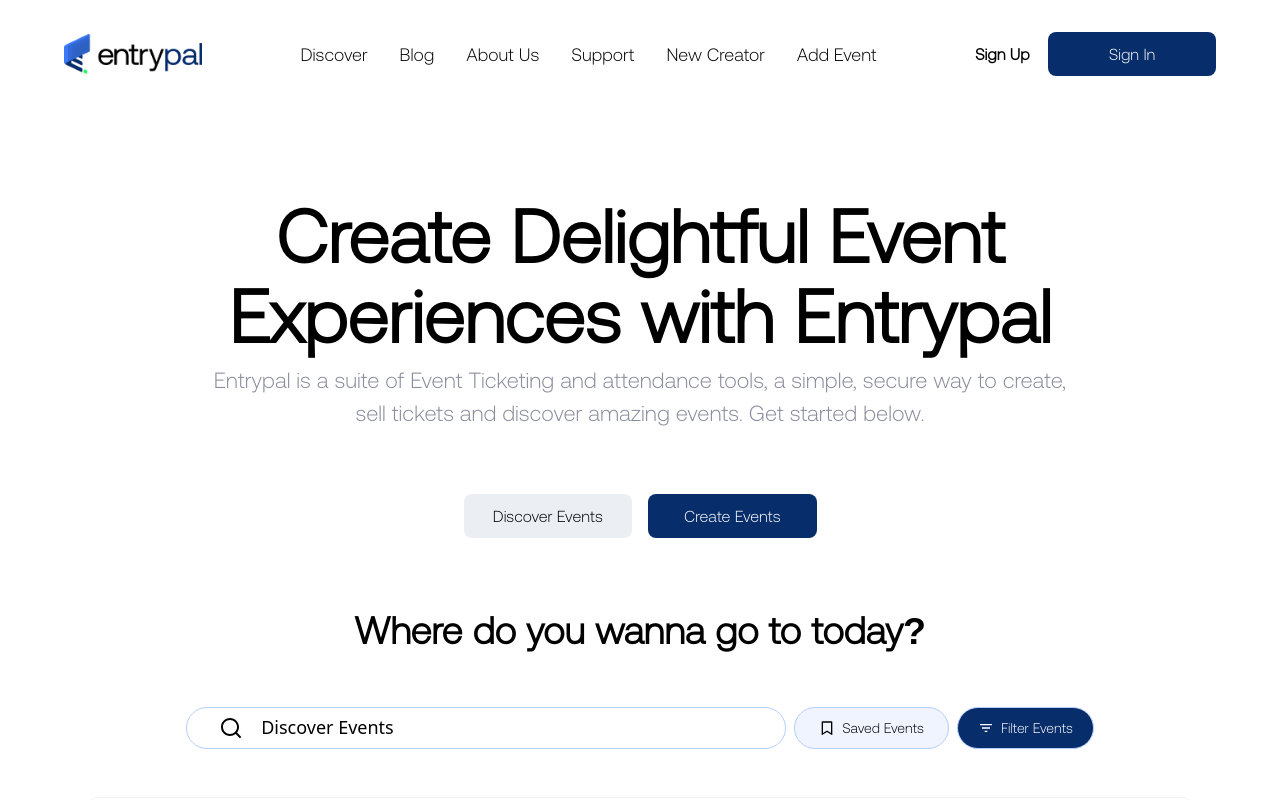
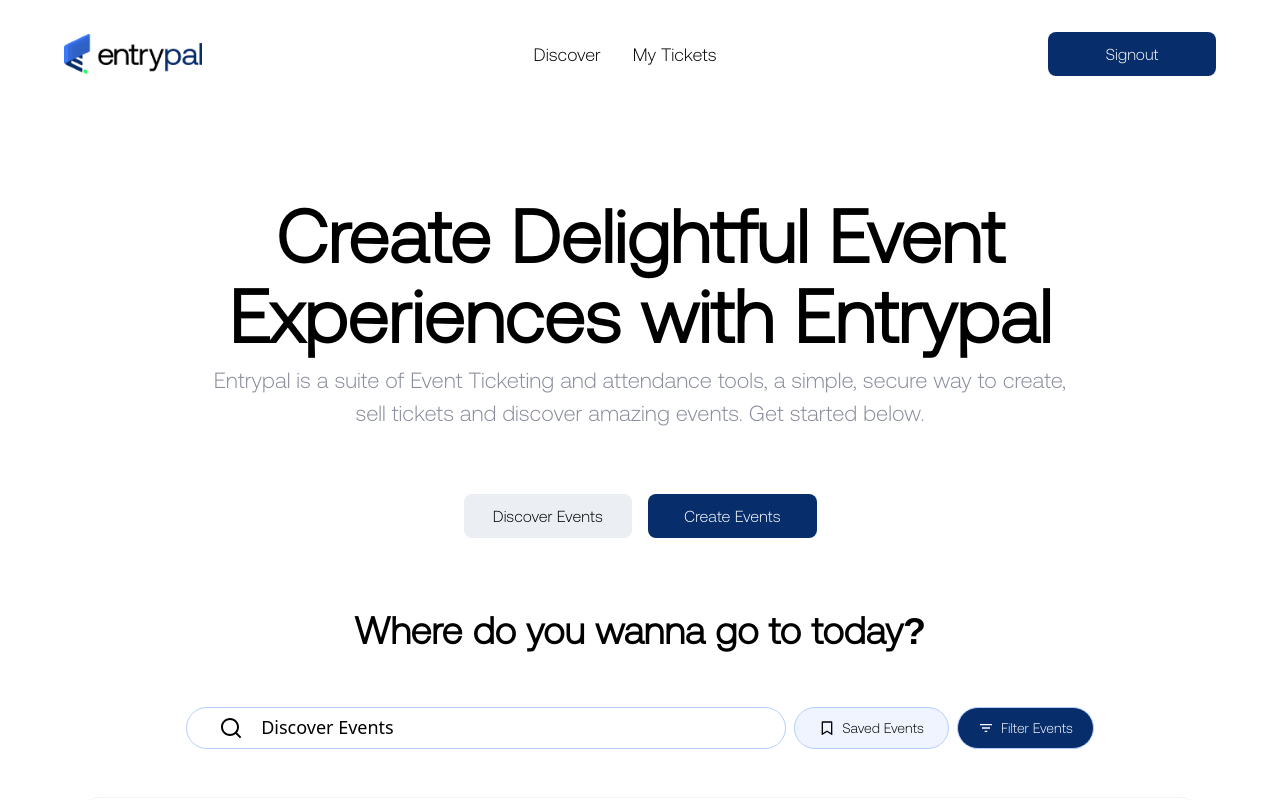
Before and after one commit to nnaemyx/webapp, a Next.js app: page / in a window 1280 px wide. Shown: the top 800 px of the page. Built offline with nearby package versions, Linux system fonts and the light colour scheme; sample sign-in values are in the browser's storage.

Commit message:
dashboard

```diff
--- a/app/(primary)/_components/Mobilenav.tsx
+++ b/app/(primary)/_components/Mobilenav.tsx
@@ -1,14 +1,22 @@
-"use client"
+"use client";
 
-import { useState } from "react";
+import { useEffect, useState } from "react";
 import Image from "next/image";
 import Logo from "/public/assests/Logo.png";
 import Link from "next/link";
 import { usePathname } from "next/navigation";
 import { Inter } from "next/font/google";
+import useAuthStore from "@/store/formStore";
 
 const inter = Inter({ subsets: ["latin"], weight: ["400", "500", "600"] });
+
 function Mobilenav() {
+  const { isLoggedIn, logout, initialize } = useAuthStore();
+
+  useEffect(() => {
+    initialize();
+  }, [initialize]);
+
   const [menuOpen, setMenuOpen] = useState(false);
   const pathname = usePathname();
 
@@ -66,22 +74,72 @@
               ></path>
             </svg>
           </div>
-          <div className="grid grid-cols-2 gap-2  mt-4 mx-auto">
+          <div className="grid grid-cols-2 gap-2 mt-4 mx-auto">
+            {isLoggedIn ? (
+              <>
+                <Link href="/">
+                  <p
+                    className={`block py-2 px-2 text-[14px] text-left ${
+                      inter.className
+                    } ${
+                      pathname === "/"
+                        ? "text-[#78ABFF]"
+                        : "text-white"
+                    }`}
+                  >
+                    Discover
+                  </p>
+                </Link>
+                <Link href="/ticket">
+                  <p
+                    className={`block py-2 px-2 text-[14px] text-left ${
+                      inter.className
+                    } ${
+                      pathname === "/ticket"
+                        ? "text-[#78ABFF]"
+                        : "text-white"
+                    }`}
+                  >
+                    My Tickets
+                  </p>
+                </Link>
+                {/* <Link href="/dashboard">
+                  <p
+                    className={`block py-2 px-2 text-[14px] text-left ${
+                      inter.className
+                    } ${
+                      pathname === "/"
+                        ? "text-[#78ABFF]"
+                        : "text-gray-500"
+                    }`}
+                  >
+                    My Account
+                  </p>
+                </Link> */}
+                <p
+                  onClick={logout}
+                  className="block py-2 px-2 text-[14px] text-left text-[#FD3333] cursor-pointer"
+                >
+                  Log Out
+                </p>
+              </>
+            ) : (
+              <>
                 {menuItems.map((item) => (
                   <Link key={item.name} href={item.href}>
                     <p
                       className={`block py-2 px-2 text-[14px] text-left ${
                         inter.className
-                  }  ${
-                    pathname === item.href
-                      ? "text-[#78ABFF]"
-                      : "text-white"
+                      } ${
+                        pathname === item.href ? "text-[#78ABFF]" : "text-white"
                       }`}
                     >
                       {item.name}
                     </p>
                   </Link>
                 ))}
+              </>
+            )}
           </div>
         </div>
       )}
--- a/app/(primary)/_components/Navbar.tsx
+++ b/app/(primary)/_components/Navbar.tsx
@@ -1,17 +1,38 @@
+"use client";
+import useAuthStore from "@/store/formStore";
 import Image from "next/image";
+import Link from "next/link";
 import Logo from "/public/assests/Logo.png";
-import Link from "next/link";
+import { useEffect } from "react";
+
 
 function Navbar() {
+  const { isLoggedIn, logout, initialize } = useAuthStore();
+
+  useEffect(() => {
+    initialize();
+  }, [initialize]);
+
   return (
-    <div className="hidden lg:block px-[4rem] ">
-    <div className="flex justify-between items-center ">
+    <div className="hidden lg:block px-[4rem]">
+      <div className="flex justify-between items-center">
         <Link href="/">
-        <Image src={Logo} width={138} alt="logo" />
+          <Image src={Logo} width={138} height={48.63} alt="logo" />
         </Link>
         <div>
           <ul className="flex gap-8 font-aeonik items-center font-[250] text-[18px] text-dark">
             <li>Discover</li>
+            {isLoggedIn ? (
+              <>
+                <Link href="/dashboard">
+                  <li>My Tickets</li>
+                </Link>
+                {/* <Link href="/dashboard">
+                  <li>My Account</li>
+                </Link> */}
+              </>
+            ) : (
+              <>
                 <li>Blog</li>
                 <Link href="/about">
                   <li>About Us</li>
@@ -23,20 +44,36 @@
                 <Link href="/authentication/add-event">
                   <li>Add Event</li>
                 </Link>
-
+              </>
+            )}
           </ul>
         </div>
         <div className="flex font-aeonik gap-[18.5px] items-center">
-        <Link href="/authentication/signup" className="font-semibold">Sign Up</Link>
+          {isLoggedIn ? (
+            <div className="flex items-center gap-[18.5px]">
+              <button
+                onClick={logout}
+                className="bg-[#072D6B] p-[10px] w-[168px] rounded-[8px] text-light text-[16px]"
+              >
+                Signout
+              </button>
+            </div>
+          ) : (
+            <>
+              <Link href="/authentication/signup" className="font-semibold">
+                Sign Up
+              </Link>
               <Link href="/authentication/login">
                 <button className="bg-[#072D6B] p-[10px] w-[168px] rounded-[8px] text-light text-[16px]">
                   Sign In
                 </button>
               </Link>
+            </>
+          )}
         </div>
       </div>
     </div>
-  )
+  );
 }
 
-export default Navbar
+export default Navbar;
--- a/app/authentication/login/page.tsx
+++ b/app/authentication/login/page.tsx
@@ -2,7 +2,7 @@
 
 import Image from "next/image";
 import Link from "next/link";
-import React, { useState } from "react";
+import React, { useEffect, useState } from "react";
 import Signupimage from "/public/assests/signup image.png";
 import Stylizedlogo from "/public/assests/stylized logo.png";
 import GoogleIcon from "@/components/icons/GoogleIcon";
@@ -10,14 +10,19 @@
 import EyeHideIcon from "@/components/icons/EyeHideIcon";
 import useAuthStore from "@/store/formStore";
 import { useToast } from "@/components/ui/use-toast";
+import { useRouter } from "next/navigation";
 
 function LoginPage() {
-  const { email, password, login, isLoading } = useAuthStore();
+  const { email, password, login, isLoading, setLoading, isLoggedIn } = useAuthStore();
+  const error = useAuthStore((state: any) => state.error);
   const [showPassword, setShowPassword] = useState(false);
+
+  const router = useRouter();
 
   const { toast } = useToast();
 
   const handleLogin = async (e: React.FormEvent) => {
+    setLoading(true);
     e.preventDefault();
     if (!email || !password) {
       toast({
@@ -28,16 +33,33 @@
     }
     try {
       await login(email, password);
-      toast({
-        description: "User logged in successfully.",
-      });
+
     } catch (error: any) {
       toast({
         variant: "destructive",
         description: `${error.message}`,
       });
     }
+    setLoading(false);
   };
+
+  useEffect(() => {
+    if (error) {
+      toast({
+        variant: "destructive",
+        description: `${error.message}`,
+      });
+    }
+  }, [error]);
+
+  useEffect(() => {
+    if (isLoggedIn) {
+      toast({
+        description: "User logged in successfully.",
+      });
+      router.push("/");
+    }
+  }, [isLoggedIn]);
 
   return (
     <div className="px-4 py-4">
--- a/app/dashboard/page.tsx
+++ b/app/dashboard/page.tsx
@@ -1,3 +1,5 @@
+"use client"
+
 import Image from "next/image";
 import Background from "/public/assests/Background Image.png";
 import SearchIcon from "@/components/icons/SearchIcon";
@@ -13,8 +15,26 @@
   slug,
   slugs,
 } from "@/components/data/items";
+import { useEffect } from "react";
+import useAuthStore from "@/store/formStore";
+import { toast } from "@/components/ui/use-toast";
+import { useRouter } from "next/navigation";
 
 function Page() {
+  const { isLoggedIn, initialize } = useAuthStore();
+  const router = useRouter();
+
+  useEffect(() => {
+    initialize();
+  }, [initialize]);
+  useEffect(() => {
+    if (!isLoggedIn) {
+      toast({
+        description: "User created successfully, check your mail for OTP.",
+      });
+      router.push("/authentication/login");
+    }
+  }, [isLoggedIn]);
   return (
     <div className="mt-[99px]">
       <div className="relative">
--- a/store/formStore.ts
+++ b/store/formStore.ts
@@ -32,6 +32,7 @@
   ) => Promise<void>;
   verifyOtp: (otp: string) => Promise<void>;
   logout: () => void;
+  initialize: () => void;
 }
 
 const useAuthStore = create<AuthState>()(
@@ -65,7 +66,7 @@
               state.error = null;
               state.isLoading = false;
               state.user = response.data;
-              state.userId = response.data.userId; // Adjust according to your API response
+              state.userId = response.data.userId;
             });
             localStorage.setItem("user", JSON.stringify(response.data));
           } else {
@@ -111,9 +112,9 @@
               state.user = response.data;
               state.isLoading = false;
               state.error = null;
-              state.userId = response.data.User.id; // Adjust according to your API response
+              state.userId = response.data.User.id;
             });
-            localStorage.setItem("user", JSON.stringify(response.data));
+            localStorage.setItem("user", JSON.stringify(response.data.User));
           } else {
             set((state) => {
               state.error = "Signup failed";
@@ -163,6 +164,18 @@
         });
         localStorage.removeItem("user");
       },
+      initialize: () => {
+        const storedUser = localStorage.getItem("user");
+        if (storedUser) {
+          const user = JSON.parse(storedUser);
+          set((state) => {
+            state.isLoggedIn = true;
+            state.user = user;
+            state.userId = user.userId;
+          });
+        }
+      },
+
     }))
   )
 );
```
Lines whose indentation alone changed are shown as unchanged.
